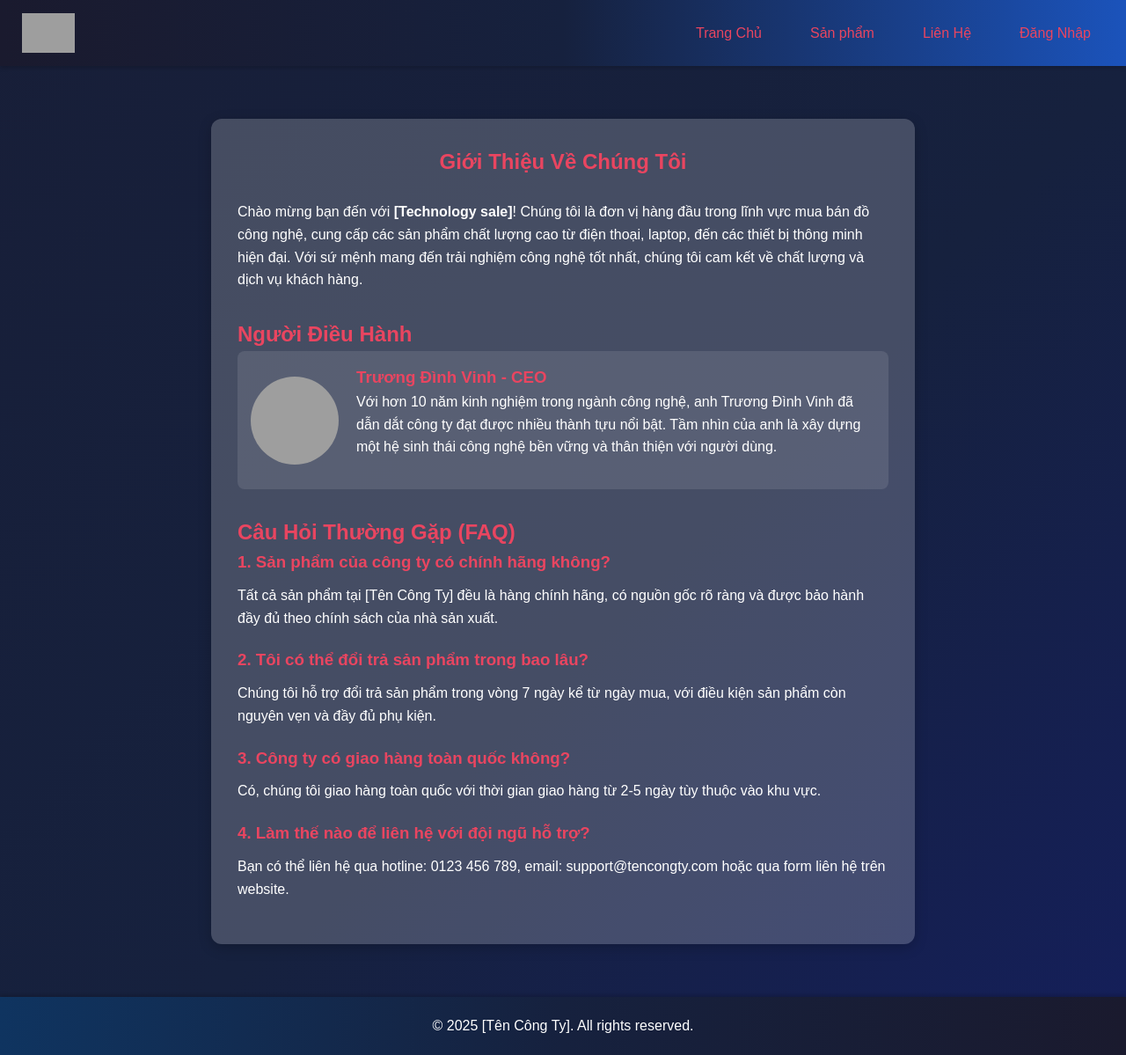
After one commit to Dvinhkaka/Baikiemtraso1, a PHP site: page /about.php in a window 1280 px wide. The commit adds this page. Shown: the whole page at 88% size. Run offline with PHP 8.4, Linux system fonts and the light colour scheme; grey boxes are pictures that could not be loaded.

Commit message:
Add files via upload

```diff
--- /dev/null
+++ b/about.php
@@ -0,0 +1,67 @@
+<!DOCTYPE html>
+<html lang="vi">
+<head>
+    <meta charset="UTF-8">
+    <meta name="viewport" content="width=device-width, initial-scale=1.0">
+    <title>Giới Thiệu - Quản Lý Sản Phẩm</title>
+    <link rel="stylesheet" href="styles.css">
+</head>
+<body>
+    <nav class="navbar">
+        <img src="logo.png" alt="Logo" class="logo-img">
+        <ul class="nav-links">
+            <li><a href="index.php">Trang Chủ</a></li>
+            <li><a href="products/index.php">Sản phẩm</a></li>
+            <li><a href="contact.php">Liên Hệ</a></li>
+            <li><a href="login.php">Đăng Nhập</a></li>
+        </ul>
+    </nav>
+    <section class="intro-section">
+        <h1>Giới Thiệu Về Chúng Tôi</h1>
+        <p>
+            Chào mừng bạn đến với <strong>[Technology sale]</strong>! Chúng tôi là đơn vị hàng đầu trong lĩnh vực mua bán đồ công nghệ, cung cấp các sản phẩm chất lượng cao từ điện thoại, laptop, đến các thiết bị thông minh hiện đại. Với sứ mệnh mang đến trải nghiệm công nghệ tốt nhất, chúng tôi cam kết về chất lượng và dịch vụ khách hàng.
+        </p>
+
+        <h2>Người Điều Hành</h2>
+        <div class="team-member">
+            <img src="ceo.jpg" alt="CEO">
+            <div>
+                <h3>Trương Đình Vinh - CEO</h3>
+                <p>
+                    Với hơn 10 năm kinh nghiệm trong ngành công nghệ, anh Trương Đình Vinh đã dẫn dắt công ty đạt được nhiều thành tựu nổi bật. Tầm nhìn của anh là xây dựng một hệ sinh thái công nghệ bền vững và thân thiện với người dùng.
+                </p>
+            </div>
+        </div>
+
+        <h2>Câu Hỏi Thường Gặp (FAQ)</h2>
+        <div class="faq-item">
+            <h3>1. Sản phẩm của công ty có chính hãng không?</h3>
+            <p>
+                Tất cả sản phẩm tại [Tên Công Ty] đều là hàng chính hãng, có nguồn gốc rõ ràng và được bảo hành đầy đủ theo chính sách của nhà sản xuất.
+            </p>
+        </div>
+        <div class="faq-item">
+            <h3>2. Tôi có thể đổi trả sản phẩm trong bao lâu?</h3>
+            <p>
+                Chúng tôi hỗ trợ đổi trả sản phẩm trong vòng 7 ngày kể từ ngày mua, với điều kiện sản phẩm còn nguyên vẹn và đầy đủ phụ kiện.
+            </p>
+        </div>
+        <div class="faq-item">
+            <h3>3. Công ty có giao hàng toàn quốc không?</h3>
+            <p>
+                Có, chúng tôi giao hàng toàn quốc với thời gian giao hàng từ 2-5 ngày tùy thuộc vào khu vực.
+            </p>
+        </div>
+        <div class="faq-item">
+            <h3>4. Làm thế nào để liên hệ với đội ngũ hỗ trợ?</h3>
+            <p>
+                Bạn có thể liên hệ qua hotline: 0123 456 789, email: support@tencongty.com hoặc qua form liên hệ trên website.
+            </p>
+        </div>
+    </section>
+
+    <footer class="footer">
+        <p>&copy; 2025 [Tên Công Ty]. All rights reserved.</p>
+    </footer>
+</body>
+</html>
--- a/contact.php
+++ b/contact.php
@@ -71,7 +71,7 @@ if ($_SERVER["REQUEST_METHOD"] == "POST") {
     </main>
 
     <footer class="footer">
-    <p>©<?php echo date("Y"); ?> Technology sales.</p>
+    <p>©2025 <?php echo date("Y"); ?> Technology sales.</p>
     </footer>
 </body>
 </html>
--- a/dashboard.php
+++ b/dashboard.php
@@ -18,7 +18,7 @@ if (!isset($_SESSION['loggedin']) || $_SESSION['loggedin'] !== true) {
 <body>
     <nav class="navbar">
         <div class="logo">
-            <img src="logo.png" alt="Logo" class="logo-img">
+            <img src="./logo.png" alt="Logo" class="logo-img">
         </div>
         <ul class="nav-links">
             <li><a href="index.php">Trang Chủ</a></li>
--- a/index.php
+++ b/index.php
@@ -26,7 +26,7 @@ session_start();
             <li><a href="index.php">Trang Chủ</a></li>
             <li><a href="products/index.php">Sản phẩm</a></li>
             <li><a href="contact.php">Liên Hệ</a></li>
-            <li>
+            <li><a href="about.php">Giới Thiệu</a></li>
 
             </li>
         </ul>
--- a/styles.css
+++ b/styles.css
@@ -1,73 +1,174 @@
-
-.update-section {
-    max-width: 600px;
-    margin: 50px auto;
-    padding: 20px;
-    background-color: white;
-    border-radius: 8px;
-    box-shadow: 0 0 10px rgba(0, 0, 0, 0.1);
+* {
+    margin: 0;
+    padding: 0;
+    box-sizing: border-box;
 }
 
-.update-section h1 {
+body {
+    font-family: Arial, sans-serif;
+    line-height: 1.6;
+    background: linear-gradient(135deg, #1a1a2e, #16213e, #111a9e);
+    background-size: 300% 300%;
+    animation: gradientMove 10s ease infinite;
+    color: #e94560;
+}
+
+.navbar {
+    display: flex;
+    justify-content: space-between;
+    align-items: center;
+    background: linear-gradient(90deg, #1a1a2e, #16213e, #1b53bb);
+    padding: 15px 25px;
+    box-shadow: 0 2px 5px rgba(0, 0, 0, 0.2);
+}
+
+.logo-img {
+    height: 45px;
+    transition: transform 0.3s ease;
+}
+
+.logo-img:hover {
+    transform: scale(1.1);
+}
+
+.nav-links {
+    list-style: none;
+    display: flex;
+    align-items: center;
+}
+
+.nav-links li {
+    margin-left: 25px;
+}
+
+.nav-links a {
+    color: #e94560;
+    text-decoration: none;
+    font-weight: 500;
+    font-size: 1em;
+    padding: 8px 15px;
+    transition: all 0.3s ease;
+}
+
+.nav-links a:hover {
+    color: #fff;
+    background-color: rgba(233, 69, 96, 0.2);
+    border-radius: 20px;
+}
+
+.intro-section {
+    max-width: 800px;
+    margin: 60px auto;
+    padding: 30px;
+    background: rgba(255, 255, 255, 0.2);
+    border-radius: 12px;
+    box-shadow: 0 4px 15px rgba(0, 0, 0, 0.2);
+    color: #fff;
+}
+
+.intro-section h1 {
     text-align: center;
+    margin-bottom: 25px;
+    color: #e94560;
+}
+
+.intro-section h2 {
+    margin-top: 30px;
+    color: #e94560;
+}
+
+.intro-section p {
+    margin-bottom: 20px;
+    color: #fff;
+}
+
+.team-member {
+    display: flex;
+    align-items: center;
+    margin-bottom: 20px;
+    padding: 15px;
+    background: rgba(255, 255, 255, 0.1);
+    border-radius: 8px;
+}
+
+.team-member img {
+    width: 100px;
+    height: 100px;
+    border-radius: 50%;
+    margin-right: 20px;
+    object-fit: cover;
+}
+
+.team-member h3 {
+    color: #e94560;
+}
+
+.faq-item {
     margin-bottom: 20px;
 }
 
-.update-section p {
-    text-align: center;
-    margin-bottom: 20px;
-    color: #555;
+.faq-item h3 {
+    color: #e94560;
+    margin-bottom: 10px;
 }
 
-.update-form {
+/* CSS cho form liên hệ */
+.contact-form-section {
+    max-width: 600px;
+    margin: 40px auto;
+    padding: 30px;
+    background: rgba(255, 255, 255, 0.2);
+    border-radius: 12px;
+    box-shadow: 0 4px 15px rgba(0, 0, 0, 0.2);
+}
+
+.contact-form-section h2 {
+    text-align: center;
+    margin-bottom: 25px;
+    color: #e94560;
+}
+
+.contact-form {
     display: flex;
     flex-direction: column;
 }
 
-.update-form label {
-    margin-bottom: 5px;
-    font-weight: bold;
+.contact-form label {
+    margin-bottom: 8px;
+    font-weight: 500;
+    color: #fff;
 }
 
-.update-form input,
-.update-form textarea {
-    padding: 10px;
-    margin-bottom: 15px;
-    border: 1px solid #ddd;
-    border-radius: 4px;
-    font-size: 1em;
+.contact-form input,
+.contact-form textarea {
+    padding: 12px;
+    margin-bottom: 20px;
+    border: none;
+    border-radius: 6px;
+    background-color: rgba(255, 255, 255, 0.8);
+    transition: box-shadow 0.3s ease;
 }
 
-.update-form textarea {
-    resize: vertical;
+.contact-form input:focus,
+.contact-form textarea:focus {
+    box-shadow: 0 0 5px rgba(233, 69, 96, 0.5);
+    outline: none;
 }
 
 .btn-submit {
-    background-color: #ffc107;
-    color: black;
-    padding: 10px;
+    padding: 12px;
+    background: linear-gradient(45deg, #e94560, #0f3460);
+    color: white;
     border: none;
-    border-radius: 5px;
+    border-radius: 6px;
     cursor: pointer;
-    font-weight: bold;
+    font-size: 1.1em;
+    transition: all 0.3s ease;
+    box-shadow: 0 3px 10px rgba(0, 0, 0, 0.2);
 }
 
 .btn-submit:hover {
-    background-color: #e0a800;
-}
-
-.links {
-    text-align: center;
-    margin-top: 20px;
-}
-
-.links a {
-    color: #007bff;
-    text-decoration: none;
-}
-
-.links a:hover {
-    text-decoration: underline;
+    box-shadow: 0 0 20px rgba(233, 69, 96, 0.7), 0 0 30px rgba(233, 69, 96, 0.5);
 }
 
 .success-msg {
@@ -81,3 +182,23 @@
     text-align: center;
     margin-bottom: 20px;
 }
+
+.footer {
+    text-align: center;
+    padding: 20px;
+    background: linear-gradient(90deg, #0f3460, #16213e, #1a1a2e);
+    color: #fff;
+    box-shadow: 0 -2px 5px rgba(0, 0, 0, 0.2);
+}
+
+@keyframes gradientMove {
+    0% {
+        background-position: 0% 50%;
+    }
+    50% {
+        background-position: 100% 50%;
+    }
+    100% {
+        background-position: 0% 50%;
+    }
+}
```
Also changed, not shown: style.css (+59 -86 lines).
